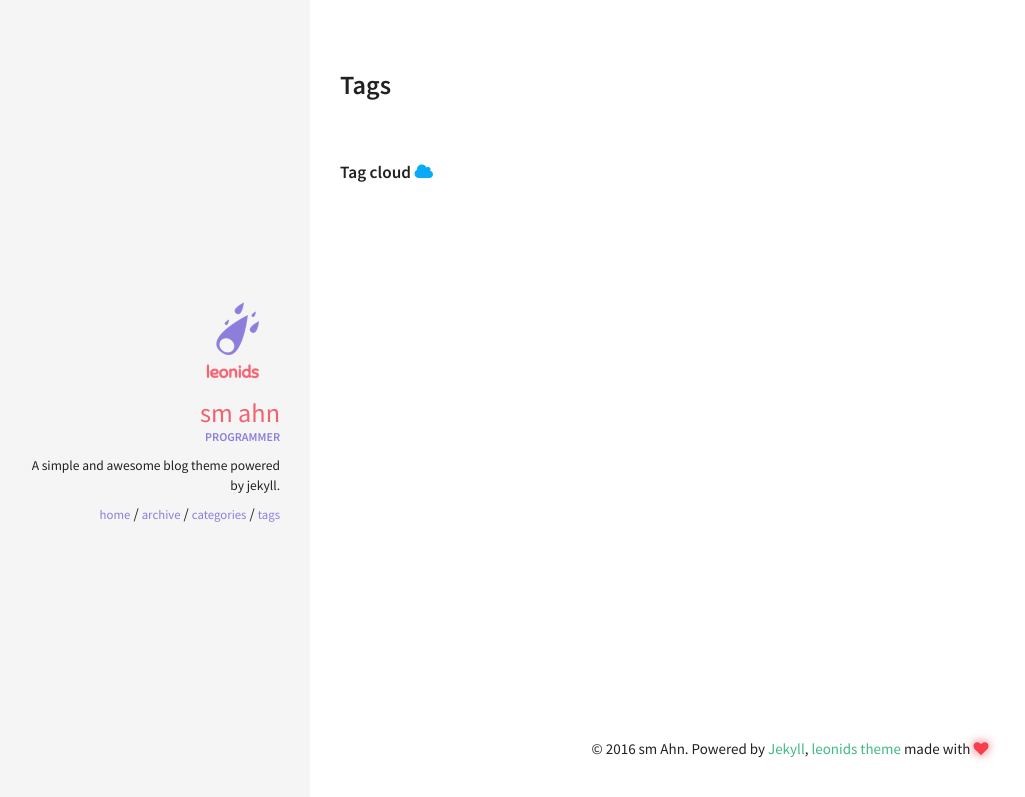
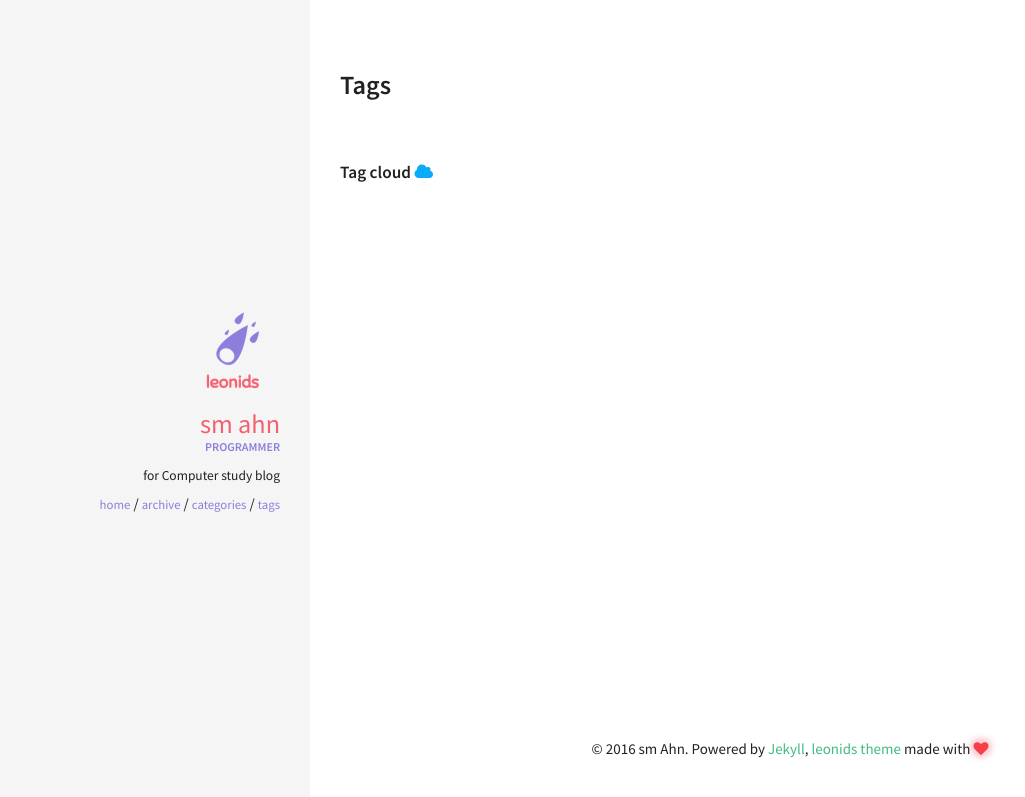
Before and after one commit to asdhgfasd/asdhgfasd.github.io, a Jekyll site: the page built from tags.html, in a window 1280 px wide. Shown: the top 797 px of the page, without its empty margins (10-1035 px from the left). Built offline with Jekyll 4.4.1, drawn with Linux system fonts in a browser that asks for light colours.

Commit message:
no message

```diff
--- a/_config.yml
+++ b/_config.yml
@@ -5,7 +5,7 @@
 #
 title: smAhn
 email:
-description: A simple and awesome blog theme powered by jekyll.
+description: for Computer study blog
 url: # the base hostname & protocol for your site
 
 
@@ -36,7 +36,7 @@ owner:
   name: sm Ahn
   avatar: leonids-logo.png
   job: "Programmer"
-  bio: "A simple and awesome blog theme powered by jekyll."
+  bio: "for Computer study blog"
   email:
   disqus-shortname:
   twitter: #username
```
